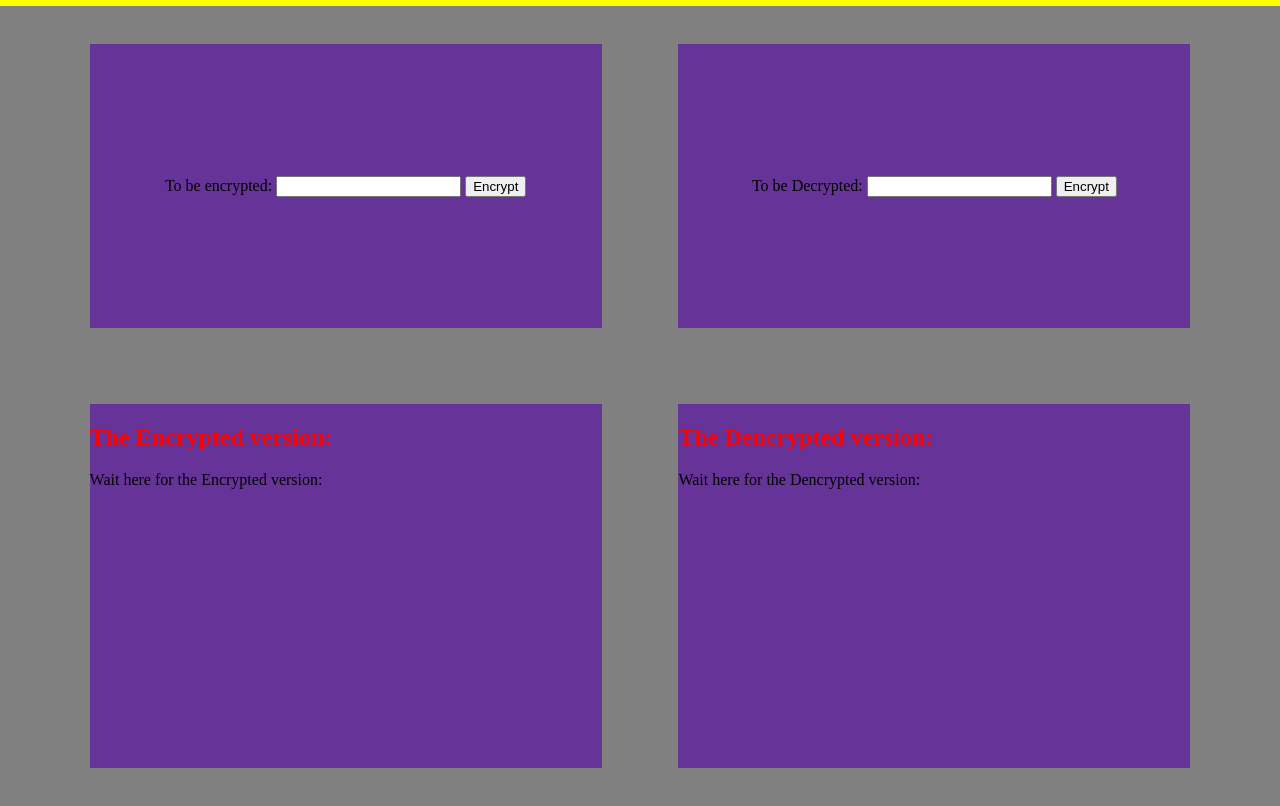
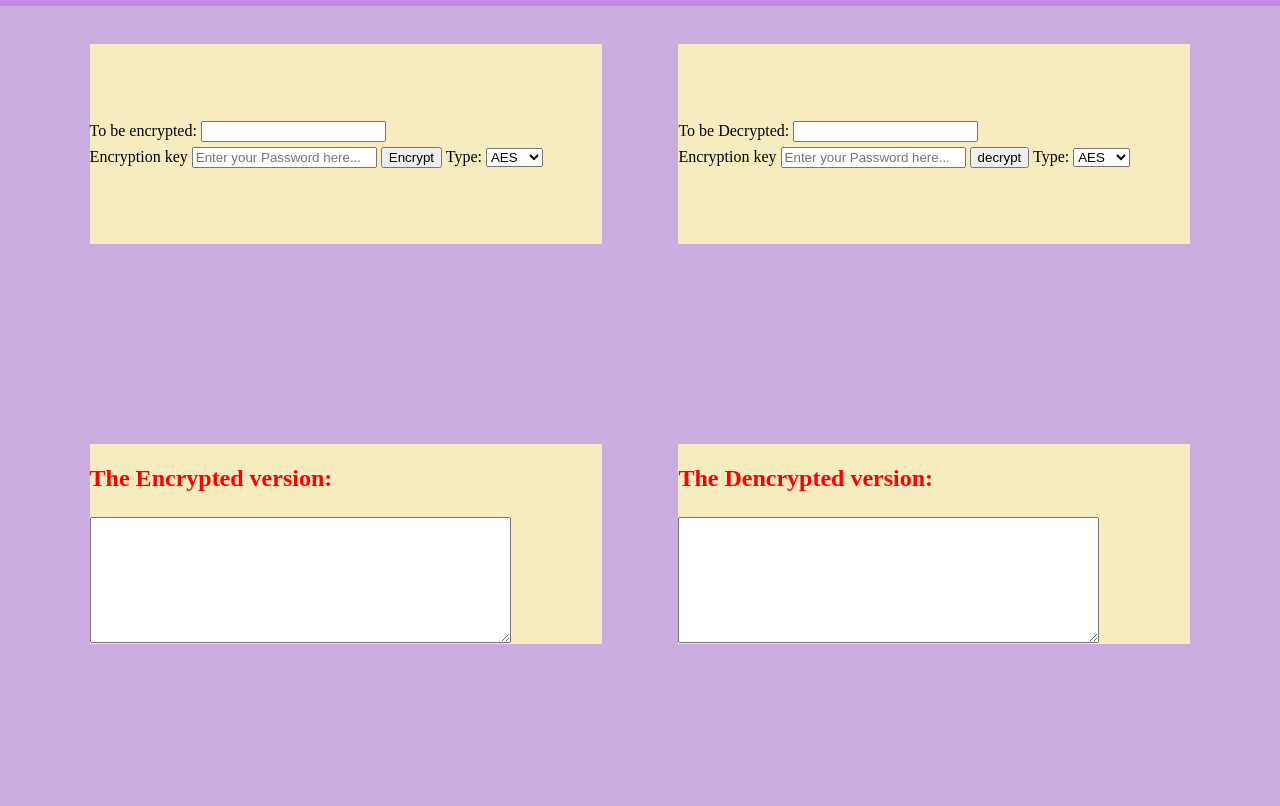
Before and after one commit to KenbonTN/ENCRYPTION-AND-DECRYPTION-PROGRAM, a website: page index.html in a window 1280 px wide. Shown: the part 74-880 px from the top of the page. Drawn offline with Linux system fonts and the light colour scheme.

Commit message:
complete AES version

```diff
--- a/index.html
+++ b/index.html
@@ -6,6 +6,7 @@
     <meta http-equiv="X-UA-Compatible" content="IE=edge">
     <meta name="viewport" content="width=device-width, initial-scale=1.0">
     <title>Encryption and Decryption</title>
+    <script src="https://cdnjs.cloudflare.com/ajax/libs/crypto-js/3.1.9-1/crypto-js.js"></script>
     <link rel="stylesheet" href="style.css">
 
 </head>
@@ -14,31 +15,53 @@
     <header class="header-1">
         <h1 class="">ENCRYPTION AND DECRYPTION PROGRAM</h1>
     </header>
-    <section class="section-1">
-        <div class="encryption-area encryption-style">
-            <section>
+    <section class="encryption-area">
+        <div class="encryption-style">
+            <section class="encrypt">
                 <label for="Encryption">To be encrypted:</label>
-                <input type="text" name="" id="Encryption">
-                <button type="submit">Encrypt</button>
+                <input type="text" name="" id="encryption">
+            </section>
+            <section class="key">
+                <label for="encryption-key">Encryption key</label>
+                <input type="password" id="encryption-key" placeholder="Enter your Password here...">
+                <button class="btn" onclick="encryptMessage()">Encrypt</button>
+                <label for="encryption-algorithms">Type:</label>
+                <select name="encryption-algorithms" id="encryption-algorithms">
+                    <option value="AES">AES</option>
+                    <option value="3DES">3DES</option>
+                    <option value="OTP">OTP</option>
+                </select>
             </section>
         </div>
-        <div class="encryption-area encryption-style">
+        <div class="encryption-style">
             <section>
                 <label for="Encryption">To be Decrypted:</label>
-                <input type="text" name="" id="Encryption">
-                <button type="submit">Encrypt</button>
+                <input type="text" name="" id="decryption">
+            </section>
+            <section>
+                <label for="encryption-key">Encryption key</label>
+                <input type="password" id="password" placeholder="Enter your Password here...">
+                <button class="btn" onclick="decryptMessage()">decrypt</button>
+                <label for="encryption-algorithms">Type:</label>
+                <select name="encryption-algorithms" id="encryption-algorithms">
+                    <option value="AES">AES</option>
+                    <option value="3DES">3DES</option>
+                    <option value="OTP">OTP</option>
+                </select>
             </section>
         </div>
-        <div class="encryption-area">
+        <div class="encryption-style">
             <h2>The Encrypted version:</h2>
-            <p>Wait here for the Encrypted version:</p>
+            <textarea id="encrypted-result" rows="8" cols="50" readonly></textarea>
         </div>
-        <div class="encryption-area">
+        <div class="encryption-style">
             <h2>The Dencrypted version:</h2>
-            <p>Wait here for the Dencrypted version:</p>
+            <textarea id="decrypted-result" rows="8" cols="50" readonly></textarea>
         </div>
+    </section>
 
-    </section>
+    <script src="index.js">
+    </script>
 </body>
 
 </html>
--- /dev/null
+++ b/index.js
@@ -0,0 +1,12 @@
+function encryptMessage() {
+    var message = document.getElementById('encryption').value;
+    var password = document.getElementById('encryption-key').value;
+    var encryptedMessage = CryptoJS.AES.encrypt(message, password).toString();
+    document.getElementById('encrypted-result').value = encryptedMessage;
+}
+function decryptMessage() {
+    var message = document.getElementById('decryption').value;
+    var password = document.getElementById('password').value;
+    var decryptedMessage = CryptoJS.AES.decrypt(message, password).toString(CryptoJS.enc.Utf8);
+    document.getElementById('decrypted-result').value = decryptedMessage;
+}
--- /dev/null
+++ b/package.json
@@ -0,0 +1,6 @@
+{
+  "dependencies": {
+    "express": "^4.18.2",
+    "node_triple_des": "^1.3.7"
+  }
+}
--- a/style.css
+++ b/style.css
@@ -11,35 +11,38 @@ body {
   display: flex;
   justify-content: center;
   align-items: center;
-  background-color: yellow;
+  background-color: #c886e5;
   /* margin-bottom: 0;
   position: fixed;
   top: 0; */
   width: 100vw;
 }
 
-.section-1 {
+.encryption-area {
   display: flex;
   flex-wrap: wrap;
   justify-content: center;
   margin-top: 0;
   height: 100vh;
-  background-color: grey;
+  background-color: #caadde;
 }
 
 h2 {
   color: red;
 }
 
-.encryption-area {
-  background-color: rebeccapurple;
+.encryption-style {
+  display: flex;
+  flex-direction: column;
+  justify-content: center;
+  align-items: start;
   width: 40%;
   margin: 3%;
-  height: auto;
+  gap: 5px;
+  height: 200px;
+  background-color: #f6ecbf;
 }
 
-.encryption-style {
-  display: flex;
-  justify-content: center;
-  align-items: center;
+.encrypt {
+  width: 100%;
 }
```
Also changed, not shown: 3 other files.
